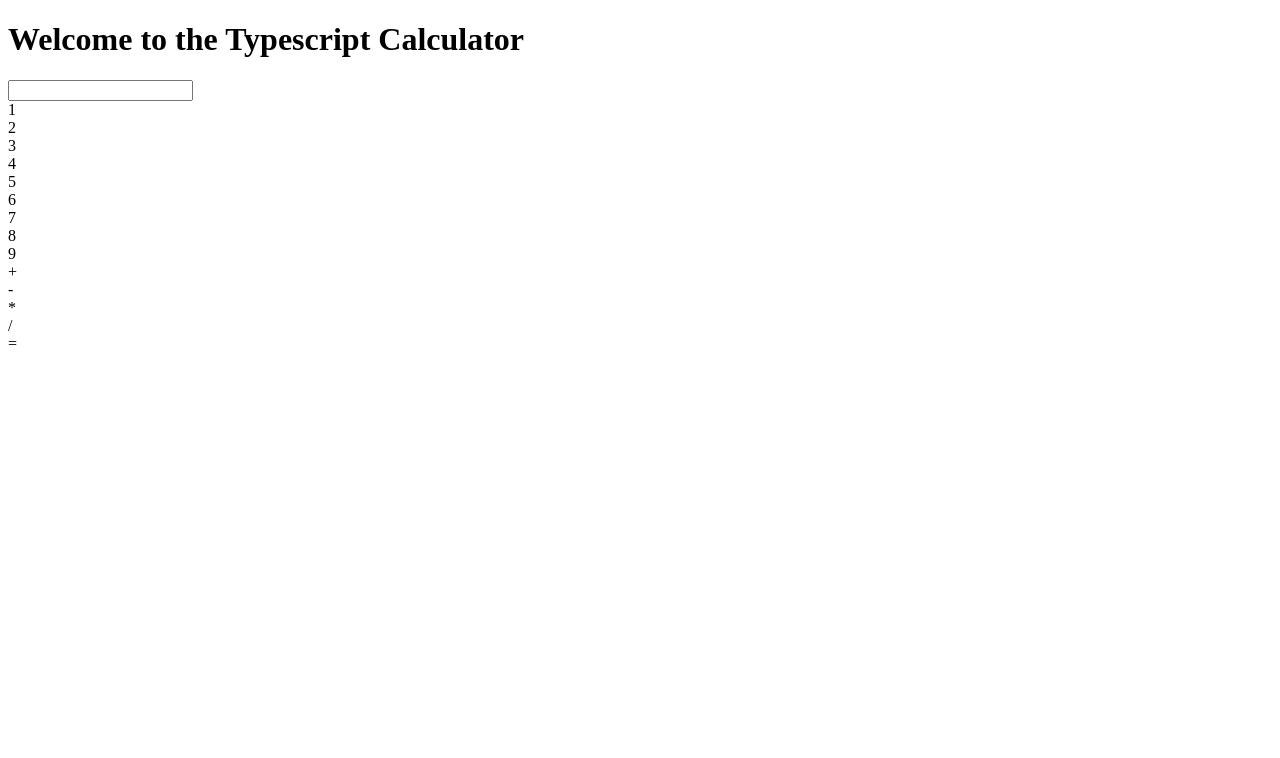
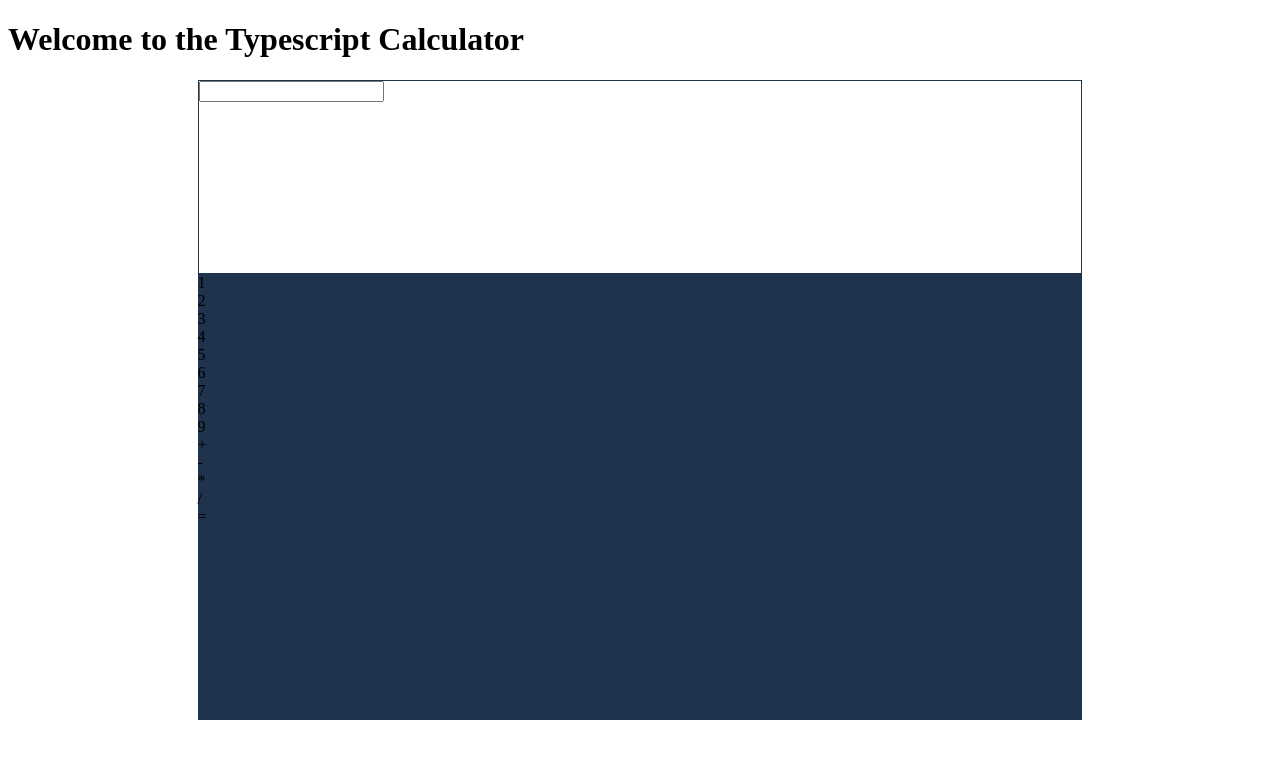
Before and after one commit to lesleyfon/Typescript-Calculator, a website built with webpack: page index.html in a window 1280 px wide. Built offline with nearby package versions, Linux system fonts and the light colour scheme.

Commit message:
Added some basic style

```diff
--- /dev/null
+++ b/css/style.css
@@ -0,0 +1,12 @@
+.container{
+    width: 70%;
+    margin: 0 auto;
+    background-color: #1F344C;
+    height: 80vh;
+}
+
+.container .calculator{
+    height: 30%;
+    background: #ffffff;
+    border: 1px solid #1F344C;
+}
--- a/index.html
+++ b/index.html
@@ -4,6 +4,8 @@
     <meta charset="UTF-8">
     <meta name="viewport" content="width=device-width, initial-scale=1.0">
     <title>Typescript Calculator</title>
+    <link rel="stylesheet" type="text/css" href="/css/style.css">
+    <!-- <link rel="stylesheet" type="text/css" href="mystyle.css"> -->
 </head>
 <body>
     <h1>Welcome to the Typescript Calculator</h1>
```
